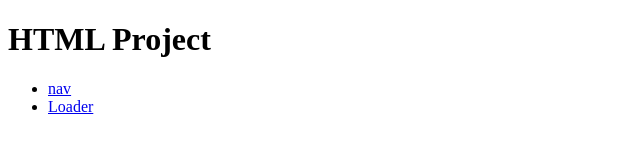
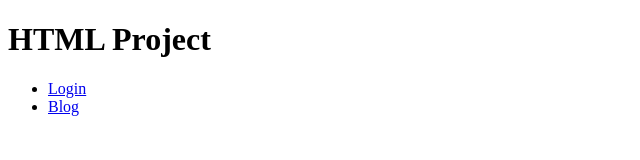
Before and after one commit to Kalyanimuthu/git-bash, a plain HTML site: page html/index.html in a window 1280 px wide. Shown: the full height of the page, 0-640 px from the left. Drawn offline with Linux system fonts and the light colour scheme.

Commit message:
Update index.html

```diff
--- a/html/index.html
+++ b/html/index.html
@@ -8,8 +8,8 @@
 <body>
   <h1>HTML Project</h1>
   <ul>
-    <li><a href="loginform.html">nav</a></li>
-    <li><a href="blogpost.html">Loader</a></li>
+    <li><a href="loginform.html">Login</a></li>
+    <li><a href="blogpost.html">Blog</a></li>
   </ul>
 </body>
 </html>
```
